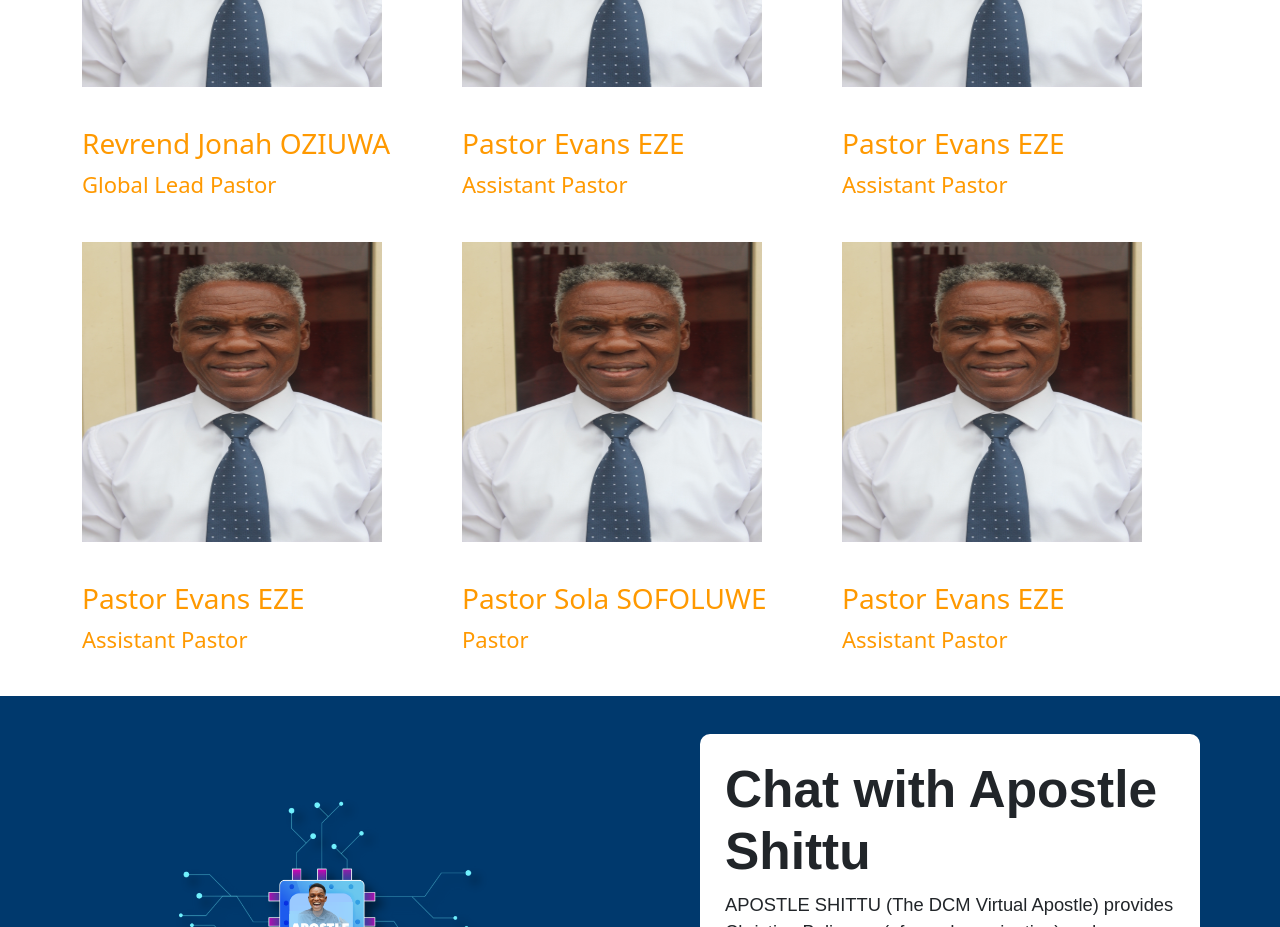
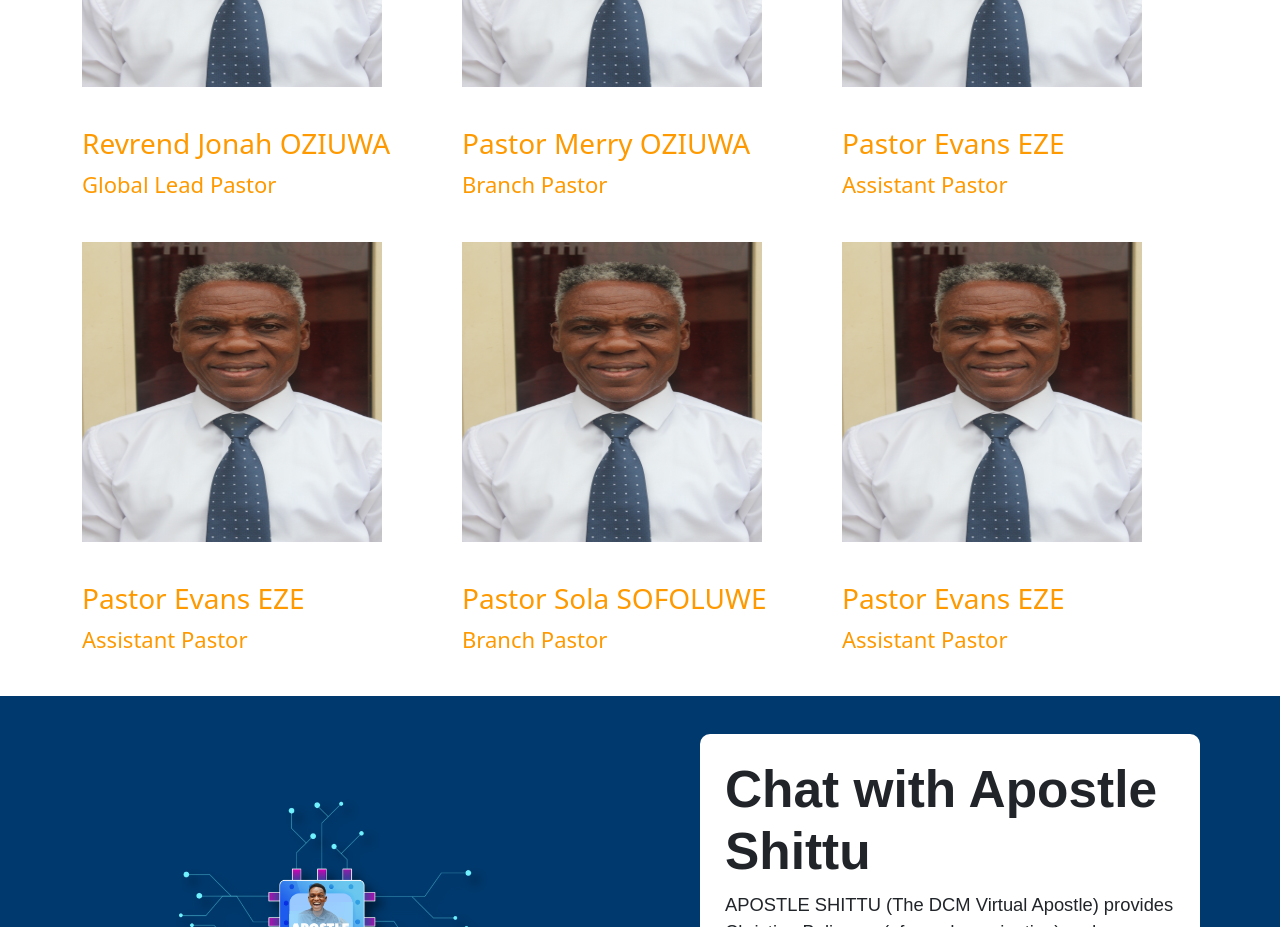
Before and after one commit to techmulan1/dove-christian-ministries, a plain HTML site: page about.html in a window 1280 px wide. Shown: the part 2020-2947 px from the top of the page. Drawn offline with nearby package versions, Linux system fonts and the light colour scheme; a script that the page names is missing.

Commit message:
made more changes

```diff
--- a/about.html
+++ b/about.html
@@ -253,11 +253,11 @@
                             <img src="./dcm_images/IMG_3037.JPG" alt="" width="300px" height="300px">
 
                             <div class="name">
-                                <h3> Pastor Evans EZE </h3>
+                                <h3> Pastor Merry OZIUWA </h3>
                             </div>
 
                             <div class="title">
-                                Assistant Pastor
+                                Branch Pastor
                             </div>
                         </div>
                     </div>
@@ -302,7 +302,7 @@
                                 </div>
 
                                 <div class="title">
-                                    Pastor
+                                    Branch Pastor
                                 </div>
                             </div>
                         </div>
```
Also changed, not shown: give.html (+3 -3 lines), index.html (+1 -1 lines), projects.css (renamed from New folder (4).css).
